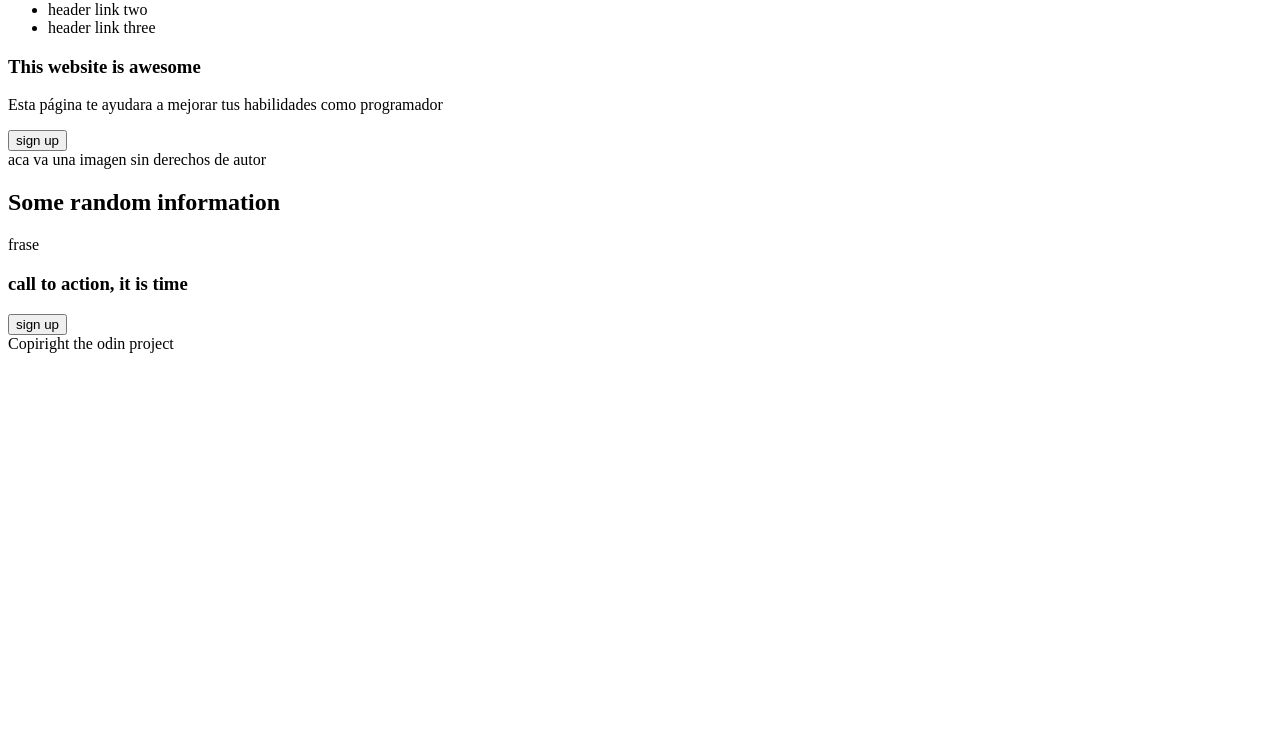
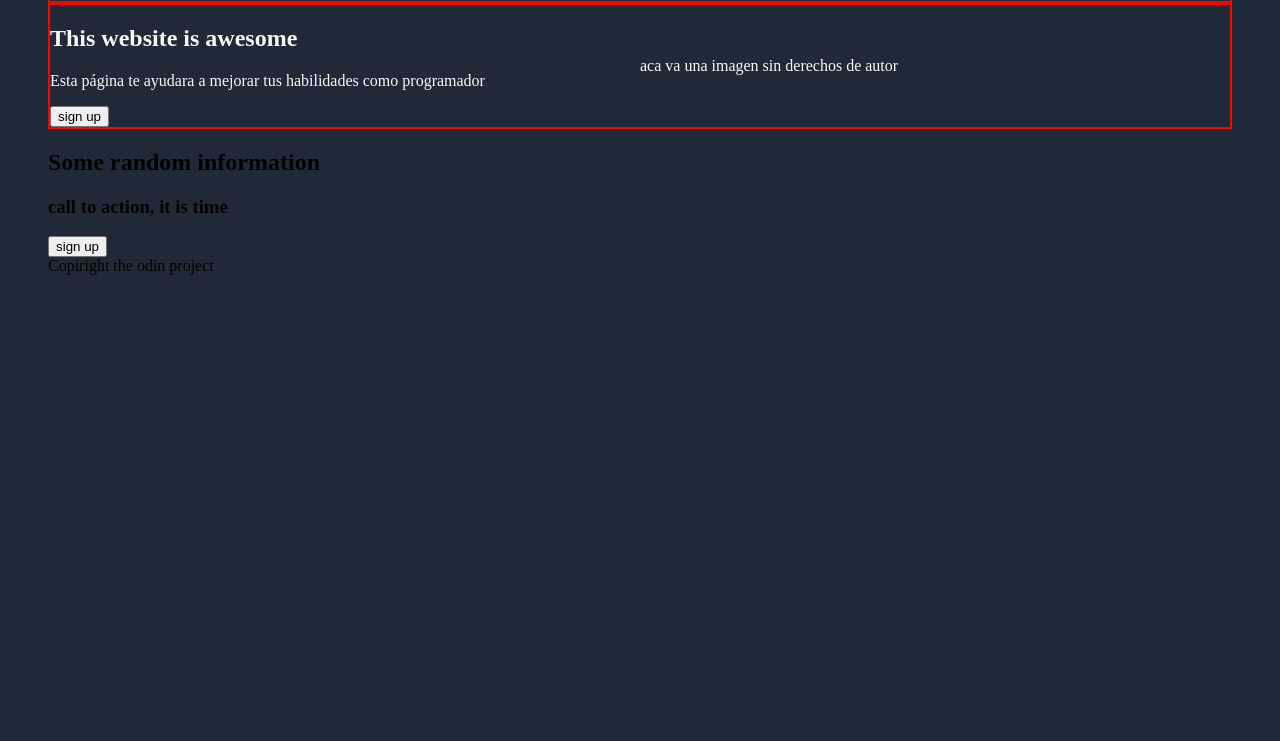
Before and after one commit to mrwhite879/landin-page-project-theodin, a plain HTML site: page index.html in a window 1280 px wide. Shown: the part 59-800 px from the top of the page. Drawn offline with Linux system fonts and the light colour scheme.

Commit message:
header alineado

```diff
--- a/index.html
+++ b/index.html
@@ -2,55 +2,72 @@
 <html lang="en">
 	<head>
 		<meta charset="UTF-8">
+		<link href="style.css" rel="stylesheet">
 	</head>
+	<body>
+	<header class="wrapper">
 
-	<header>
-		<a>
+		<div class="contenedor">
 
-		header logo</a>
+				<a class="logo">
 
-    <nav>
-        <ul>
-            <li>header link one</li>
-            <li>header link two</li>
-            <li>header link three</li>
-        </ul>
-    </nav>
+					header logo
+				</a>
+
+			<nav class="panel">
+				<ul id="list">
+					<li class="item" >header link one </li>
+					<li class="item" >header link two</li>
+					<li class="item" >header link three</li>
+				</ul>
+			</nav>
+
+		</div>
 
 	</header>
 
-	<main>
+	<main class="wrapper">
 
-		<section>
-			<article>
-				<h1>This website is awesome</h1>
-					<p>Esta página te ayudara a mejorar tus habilidades como programador</p>
-						<button> sign up</button>
-						<div> aca va una imagen sin derechos de autor</div>
+		<section class="all">
+			<article class="top">
+				<div class="contenedor">
+					<div class="bloque-texto">
+				<h2 id="first-head">
+					This website is awesome
 
+				</h2>
+
+				<p class="parrafo">
+						Esta página te ayudara a mejorar tus habilidades como programador
+				</p>
+						<button class="button"> sign up</button>
+					</div>
+						<div class="bloque-imagen"> aca va una imagen sin derechos de autor</div>
+				</div>
 			</article>
 
-			<article>
-				<h2>Some random information</h2>
+			<article class="second">
+				<h2 class="sec-head">Some random information</h2>
 
-				<div>
-					<div></div>
-					<div></div>
-					<div></div>
-					<div></div>
+				<div class="cont">
+					<div class="cub"></div>
+					<div class="cub"></div>
+					<div class="cub"></div>
+					<div class="cub"></div>
+
 				</div>
 
 			</article>
 
-			<article>
-				frase
+			<article class="third">
+				<p class="large-text"></p>
 
 			</article>
 
-			<article>
-				<div>
-					<h3>call to action, it is time</h3>
-					<button>sign up</button>
+			<article class="last">
+				<div class="thelastlast">
+					<h3 class="txt">call to action, it is time</h3>
+					<button class="button">sign up</button>
 				</div>
 			</article>
 
@@ -60,5 +77,6 @@
 
 	</main>
 
-	<footer>Copiright the odin project</footer>
+	<footer class="wrapper">Copiright the odin project</footer>
+	</body>
 </html>
--- /dev/null
+++ b/style.css
@@ -0,0 +1,33 @@
+body{
+background-color:#1F2937;
+}
+.wrapper{
+max-width:1200px;
+margin:0 auto;
+padding: 0 40px;
+}
+.contenedor {
+display:flex;
+border:2px solid red;
+justify-content:space-between;
+align-items:center;
+background-color:#1F2937;
+color:#F9FAF8;
+}
+
+#list {
+display:flex;
+list-style:none;
+gap:20px;
+}
+
+.header-fondo{
+background-color:blue;
+}
+.bloque-texto {
+flex:1;
+}
+
+.bloque-imagen {
+flex:1;
+}
```
